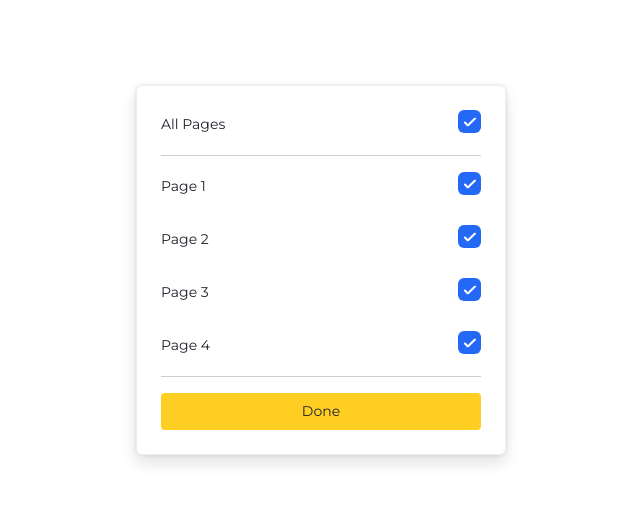
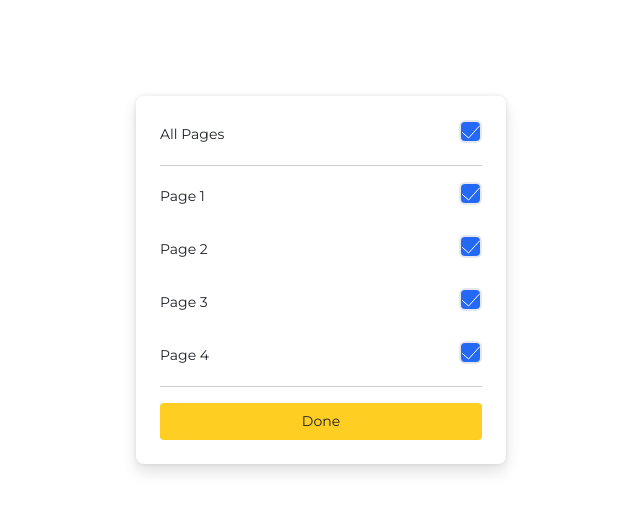
Before and after one commit to Ayobami-ANDROID/Ellty-Assignment, a React (Vite) app: page / in a window 1280 px wide. Both pictures are taken after a click on the checkbox 788 px from the left and 121 px from the top of the page. Shown: the top 512 px of the page, without its empty margins (319-959 px from the left). Built offline with nearby package versions, Linux system fonts and the light colour scheme.

Commit message:
animate checkbok

```diff
--- a/src/components/CheckBox.jsx
+++ b/src/components/CheckBox.jsx
@@ -1,6 +1,9 @@
-import React from 'react';
+import React, { useState } from 'react';
 
 const CheckBox = ({ title, checked, onChange }) => {
+    const [isHovered, setIsHovered] = useState(false);
+    const [isPressed, setIsPressed] = useState(false);
+
     return (
         <div className="relative">
             <div className="flex justify-between items-center">
@@ -10,29 +13,41 @@ const CheckBox = ({ title, checked, onChange }) => {
                         type="checkbox"
                         checked={checked}
                         onChange={onChange}
+                        onMouseEnter={() => setIsHovered(true)}
+                        onMouseLeave={() => setIsHovered(false)}
+                        onMouseDown={() => setIsPressed(true)}
+                        onMouseUp={() => setIsPressed(false)}
                         className={`
-              appearance-none border-2 border-[#BDBDBD] h-[23px] w-[23px] rounded-[6px]
-              checked:bg-[#2469F6] checked:border-none
+              appearance-none border-2 h-[23px] w-[23px] rounded-[6px]
+              transition-all duration-200 ease-in-out
+              ${checked
+                                ? 'bg-[#2469F6] border-0 hover:bg-[#5087F8]'
+                                : 'border-[#CDCDCD] hover:border-[#BDBDBD] hover:bg-white'
+                            }
+              ${isPressed && checked ? 'ring-2 ring-blue-200 bg-[#2469F6]' : ''}
+              ${isPressed && !checked ? 'bg-white border-[#BDBDBD]' : ''}
               focus:outline-none
-              transition-all duration-200 ease-in-out
-              ${checked ? 'hover:ring-2 hover:ring-blue-200' : ''}
             `}
                     />
                     {checked && (
+
+                        <svg width="19" height="14" viewBox="0 0 19 14" fill="none" xmlns="http://www.w3.org/2000/svg" className="absolute top-[40%] left-1/2 transform -translate-x-1/2 -translate-y-1/2 text-white pointer-events-none">
+                            <path d="M1 7.6L7.03451 12.9672C7.05497 12.9854 7.08626 12.9837 7.1047 12.9635L18 1" stroke="white" stroke-linecap="round" />
+                        </svg>
+                    )}
+                    {!checked && isHovered && (
                         <svg
-              className="absolute top-[40%] left-1/2 transform -translate-x-1/2 -translate-y-1/2 text-white"
-              width="12"
-              height="9"
-              viewBox="0 0 12 9"
+                            className="absolute top-[40%] left-1/2 transform -translate-x-1/2 -translate-y-1/2 pointer-events-none"
+                            width="19"
+                            height="14"
+                            viewBox="0 0 19 14"
                             fill="none"
                             xmlns="http://www.w3.org/2000/svg"
                         >
                             <path
-                d="M1 5L3.82353 8L11 1"
-                stroke="white"
-                strokeWidth="2"
+                                d="M1 7.6L7.03451 12.9672C7.05497 12.9854 7.08626 12.9837 7.1047 12.9635L18 1"
+                                stroke={isPressed ? "#878787" : "#E3E3E3"}
                                 strokeLinecap="round"
-                strokeLinejoin="round"
                             />
                         </svg>
                     )}
--- a/src/pages/MainPage.jsx
+++ b/src/pages/MainPage.jsx
@@ -1,5 +1,6 @@
 import React, { useState, useEffect } from 'react';
-import { toast} from 'react-toastify';
+import { toast, ToastContainer } from 'react-toastify';
+import 'react-toastify/dist/ReactToastify.css';
 import CheckBox from '../components/CheckBox';
 import Button from '../components/Button';
 
@@ -41,23 +42,34 @@ const MainPage = () => {
   };
 
   const handleButtonClick = () => {
-    const selectedPages = Object.entries(checkboxes)
-      .filter(([key, value]) => key !== 'allPages' && value)
-      .map(([key]) => key.charAt(0).toUpperCase() + key.slice(1))
-      .join(', ');
+    let selectedPages = [];
+    if (checkboxes.allPages) {
+      selectedPages = ['All Pages'];
+    } else {
+      for (let i = 1; i <= 4; i++) {
+        if (checkboxes[`page${i}`]) {
+          selectedPages.push(`Page ${i}`);
+        }
+      }
+    }
 
-    if (checkboxes.allPages) {
-      toast.success('All Pages clicked!');
-    } else if (selectedPages) {
-      toast.success(`Selected pages: ${selectedPages}`);
-    } else {
-      toast.info('No pages selected');
-    }
+    const message = selectedPages.length > 0
+      ? `Selected pages: ${selectedPages.join(', ')}`
+      : 'No page selected';
+
+    toast(message, {
+      position: "bottom-right",
+      autoClose: 3000,
+      hideProgressBar: false,
+      closeOnClick: true,
+      pauseOnHover: true,
+      draggable: true,
+    });
   };
 
   return (
     <div className='flex flex-col items-center'>
-      <div className='shadow-[0_8px_15px_0px_rgba(20,20,20,0.12),0_0_4px_0px_rgba(20,20,20,0.1)] rounded-[6px] border-[1px] border-[#EEEEEE] bg-[#fff] md:w-[370px] w-[300px] mt-[85px] p-6'>
+      <div className='shadow-[0_8px_15px_0px_rgba(20,20,20,0.12),0_0_4px_0px_rgba(20,20,20,0.1)] rounded-[8px] bg-[#fff] md:w-[370px] w-[300px] mt-24 p-6'>
         <div className='border-b-[0.7px] border-[#CDCDCD] pb-4'>
           <CheckBox
             title='All Pages'
@@ -81,6 +93,7 @@ const MainPage = () => {
           <Button onClick={handleButtonClick} />
         </div>
       </div>
+      <ToastContainer />
     </div>
   );
 };
```
Lines whose indentation alone changed are shown as unchanged.
